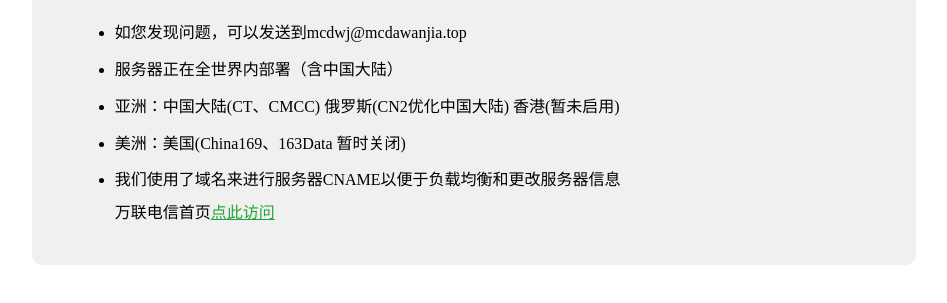
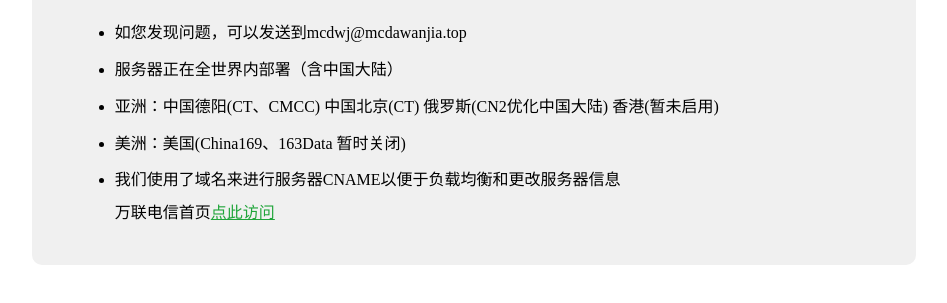
Before and after one commit to MCdawanjia/wanliantelecom.github.io, a plain HTML site: page servers/index.html in a window 1280 px wide. Shown: the part 271-574 px from the top of the page, without its empty margins (166-1113 px from the left). Drawn offline with Linux system fonts and the light colour scheme.

Commit message:
Update index.html

```diff
--- a/servers/index.html
+++ b/servers/index.html
@@ -35,7 +35,7 @@
             <li>如您发现问题，可以发送到mcdwj@mcdawanjia.top</li>
 
             <li>服务器正在全世界内部署（含中国大陆）</li>
-		<li>亚洲：中国大陆(CT、CMCC) 俄罗斯(CN2优化中国大陆) 香港(暂未启用)</li>
+		<li>亚洲：中国德阳(CT、CMCC) 中国北京(CT) 俄罗斯(CN2优化中国大陆) 香港(暂未启用)</li>
           <li>美洲：美国(China169、163Data 暂时关闭)</li>
           <li>我们使用了域名来进行服务器CNAME以便于负载均衡和更改服务器信息</li>
 
```
